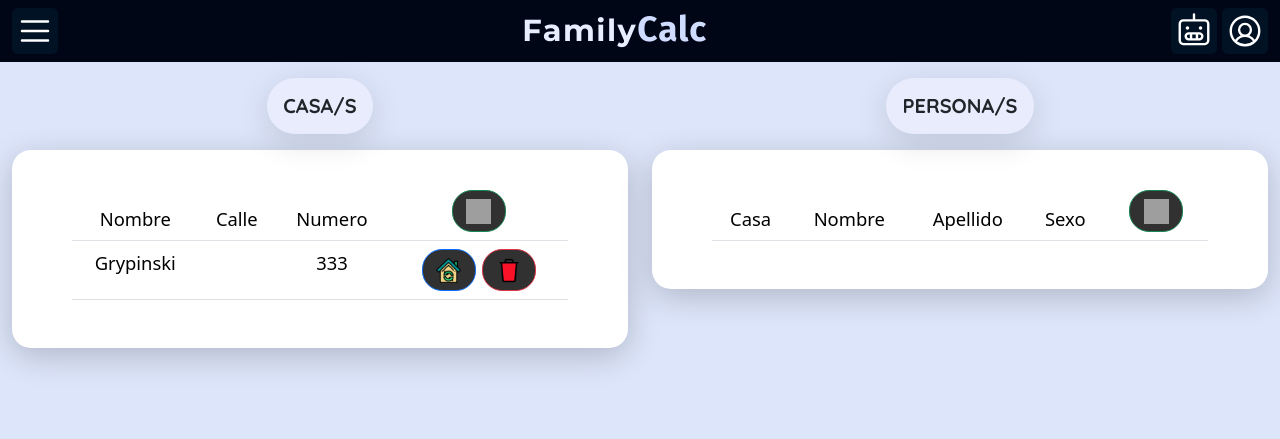
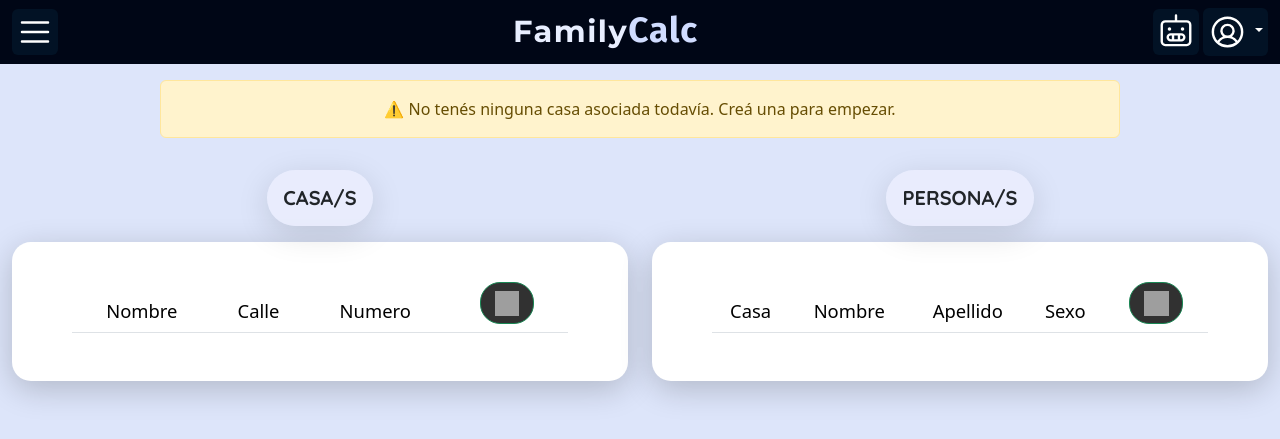
Before and after one commit to Midulio/FamilyCalc, a PHP site: page /FamilyCalc/views/casas/index_casa.php in a window 1280 px wide. Shown: the top 439 px of the page. Run offline with PHP 8.4, Linux system fonts and the light colour scheme; the visitor is signed in with stand-in values (Sample User, id 1); data comes from the database, SQL or seed files in the repository; grey boxes are pictures that could not be loaded.

Commit message:
Add files via upload

```diff
--- a/views/casas/index_casa.php
+++ b/views/casas/index_casa.php
@@ -1,7 +1,29 @@
 <?php
-// Incluye el archivo de conexión a la base de datos para acceder a $conexion.
-include ("../../conexion.php");
+session_start();
+include("../../conexion.php");
+
+if (!isset($_SESSION['id_usuarios'])) {
+    header("Location: ../usuarios/iniciarSesion.html");
+    exit;
+}
+
+$id_usuario = $_SESSION['id_usuarios'];
+
+// Obtener la casa del usuario logueado
+$sqlCasaUsuario = "SELECT id_casa FROM casa WHERE id_usuarios = ?";
+$stmt = $conexion->prepare($sqlCasaUsuario);
+$stmt->bind_param("i", $id_usuario);
+$stmt->execute();
+$resultCasa = $stmt->get_result();
+$casaUsuario = $resultCasa->fetch_assoc();
+$id_casa_usuario = $casaUsuario ? $casaUsuario['id_casa'] : null;
+
+$sinCasa = false;
+if (!$id_casa_usuario) {
+    $sinCasa = true; // No se corta la ejecución
+}
 ?>
+
 <!DOCTYPE html>
 <html lang="es-MX">
 <head>
@@ -59,10 +81,18 @@ include ("../../conexion.php");
             <a href="../../index.html" class="logo"><h1 class="mb-1 fs-2"><span class="family">Family</span><span class="calc">Calc</span></h1></a>
             <div>
                 <a href="../chatbot/chatbot.html" class="btn menu" type="button"><img src="../../src/robot.svg"></a>
-                <a href="../iniciarSesion/iniciarSesion.html" class="btn menu" type="button"><img src="../../src/user-circle.svg"></a>
+                <div class="btn menu" id="userMenu"></div>
             </div>
         </div>
     </nav>
+
+<?php if ($sinCasa): ?>
+<div class="alert alert-warning text-center mx-auto my-3 w-75" role="alert">
+    ⚠️ No tenés ninguna casa asociada todavía. Creá una para empezar.
+</div>
+<?php endif; ?>
+
+
     <div class="row">
             <div class="text-center col-12 col-md-6">
       <h2 class="my-3 p-3"> CASA/S </h2>
@@ -78,11 +108,11 @@ include ("../../conexion.php");
                     </thead>
                     <tbody id="tablaCasasCuerpo">
                     <?php
-$sql = "SELECT * FROM casa"; // Consulta SQL para obtener todos los registros de la tabla casa
-
-$stmt = $conexion->prepare($sql); // Prepara la consulta para su ejecución segura (Sentencia preparada)
-$stmt->execute(); // Ejecuta la consulta preparada
-$resultado = $stmt->get_result(); // Obtiene el resultado de la ejecución
+$sql = "SELECT * FROM casa WHERE id_casa = ?";
+$stmt = $conexion->prepare($sql);
+$stmt->bind_param("i", $id_casa_usuario);
+$stmt->execute();
+$resultado = $stmt->get_result();
 
 if($resultado && $resultado->num_rows > 0) { // Verifica si hay resultados disponibles
 while($r = $resultado->fetch_assoc()): // Recorre cada fila del resultado como array asociativo
@@ -122,12 +152,14 @@ $stmt->close(); // Cierra la sentencia preparada de casas
                     <tbody>
                     <?php
 // Consulta SQL para obtener personas con su casa relacionada
-$sql = "SELECT p.nombre as nombre_persona, c.nombre as nombre_casa, apellido, sexo, id_persona
-FROM persona as p
-INNER JOIN casa as c ON p.id_casa = c.id_casa";
-$stmt = $conexion->prepare($sql); // Prepara la consulta para su ejecución segura
-$stmt->execute(); // Ejecuta la consulta preparada
-$resultado = $stmt->get_result(); // Obtiene el resultado de la ejecución de la consulta
+$sql = "SELECT p.nombre AS nombre_persona, c.nombre AS nombre_casa, p.apellido, p.sexo, p.id_persona
+        FROM persona AS p
+        INNER JOIN casa AS c ON p.id_casa = c.id_casa
+        WHERE p.id_casa = ?";
+$stmt = $conexion->prepare($sql);
+$stmt->bind_param("i", $id_casa_usuario);
+$stmt->execute();
+$resultado = $stmt->get_result();
 if($resultado && $resultado->num_rows > 0) { // Verifica si existen resultados
 while($r = $resultado->fetch_assoc()):// Recorre cada fila de resultados
 ?>
@@ -257,8 +289,11 @@ $stmt->close(); // Cierra la sentencia preparada de personas
             <option value="" disabled selected>-- Elegí una casa --</option>
             <?php
 // Consulta para llenar el select de casas
-$query_casas = "SELECT id_casa, nombre FROM casa";
-$resultado_casas = $conexion->query($query_casas); // Ejecuta la consulta directamente
+$query_casas = "SELECT id_casa, nombre FROM casa WHERE id_casa = ?";
+$stmtCasas = $conexion->prepare($query_casas);
+$stmtCasas->bind_param("i", $id_casa_usuario);
+$stmtCasas->execute();
+$resultado_casas = $stmtCasas->get_result();
 if ($resultado_casas && $resultado_casas->num_rows > 0) { // Verifica si hay resultados
 while ($row = $resultado_casas->fetch_assoc()) { // Recorre cada casa
 echo '<option value="' . $row['id_casa'] . '">' . htmlspecialchars($row['nombre']) . '</option>'; // Imprime la opción
@@ -315,8 +350,11 @@ echo '<option disabled>No hay casas disponibles</option>'; // Opción si no hay
             <option value="" disabled selected>-- Cargando casas --</option>
             <?php
 // Reutilizamos la lógica de casas para llenar el select inicialmente
-$query_casas = "SELECT id_casa, nombre FROM casa";
-$resultado_casas = $conexion->query($query_casas); // Ejecuta la consulta
+$query_casas = "SELECT id_casa, nombre FROM casa WHERE id_casa = ?";
+$stmtCasas = $conexion->prepare($query_casas);
+$stmtCasas->bind_param("i", $id_casa_usuario);
+$stmtCasas->execute();
+$resultado_casas = $stmtCasas->get_result();
 if ($resultado_casas && $resultado_casas->num_rows > 0) { // Verifica si hay resultados
 while ($row = $resultado_casas->fetch_assoc()) { // Recorre cada casa
 echo '<option value="' . $row['id_casa'] . '">' . htmlspecialchars($row['nombre']) . '</option>'; // Imprime la opción
@@ -374,6 +412,9 @@ echo '<option value="' . $row['id_casa'] . '">' . htmlspecialchars($row['nombre'
 </div>
 
 <div id="toastMessage" class="toast-message"></div>
+
+<!-- JS -->
+<script src="../../api/sessionMenu.js"></script>
 
 <script>
 
--- a/views/casas/style_casa.css
+++ b/views/casas/style_casa.css
@@ -279,6 +279,10 @@ td .btn{
     height: 30px;
 }
 
+.dropdown-toggle::after {
+    color: white;
+}
+
 @media screen and (max-width:649px) {
 
     .contactos-box{
```
Also changed, not shown: views/casas/Registrar_casa.php (+33 -25 lines).
